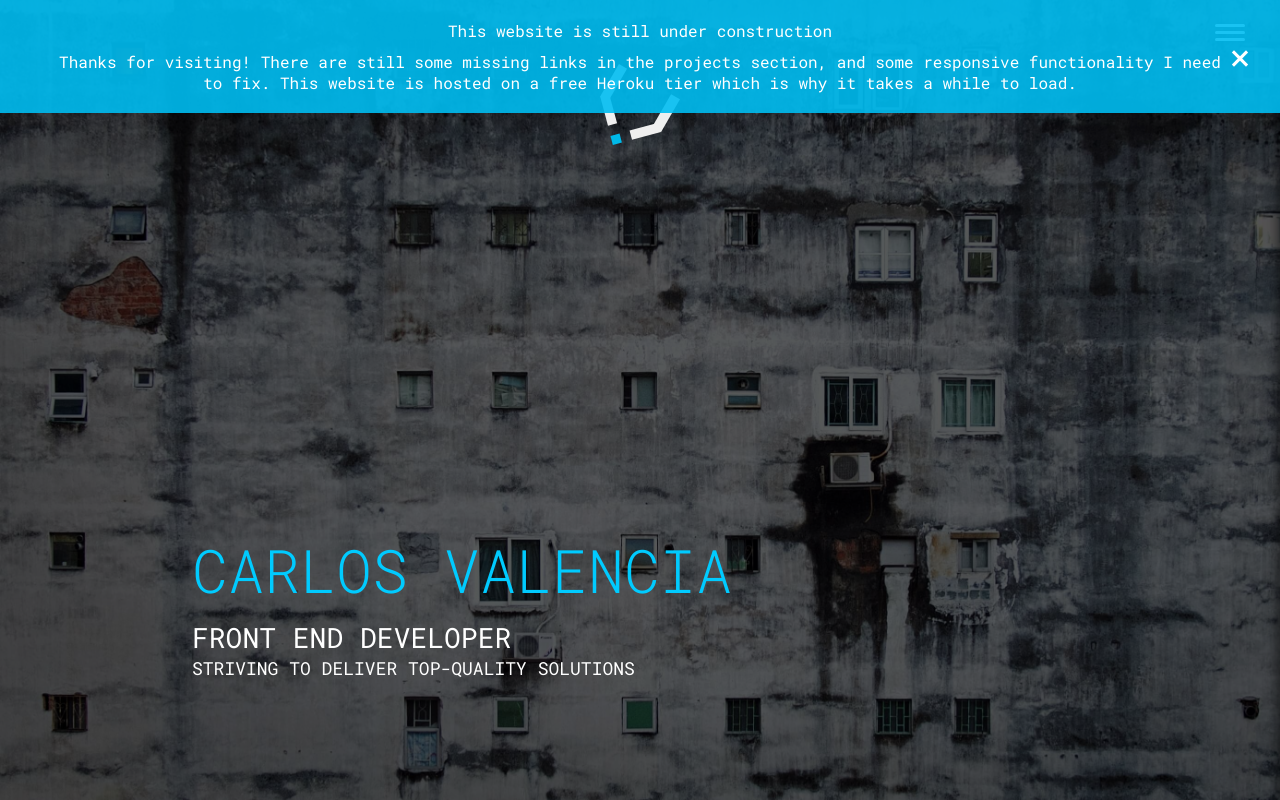
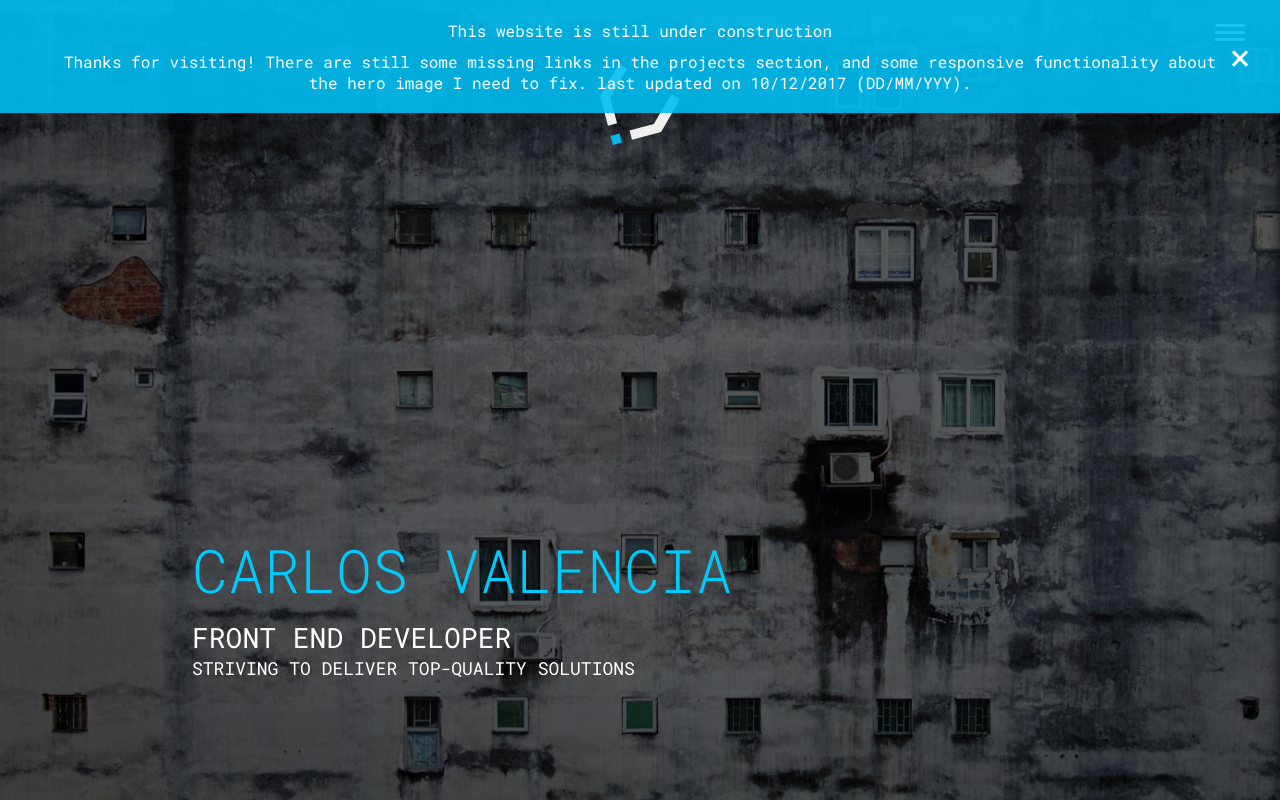
Before and after one commit to valecarlos/PortfolioV2, a React (Create React App) app: page / in a window 1280 px wide. Both pictures are taken after a click on the label "More Info...". Shown: the top 800 px of the page. Built offline with nearby package versions, Linux system fonts and the light colour scheme; no server answers; a web font is replaced by a local one.

Commit message:
updating under construction text

```diff
--- a/package.json
+++ b/package.json
@@ -1,5 +1,5 @@
 {
-  "homepage": "https://valecarlos.github.io/PortfolioV2",
+  "homepage": "carlosvalencia.co",
   "name": "portfolio2017",
   "version": "0.1.0",
   "private": true,
--- a/src/components/Footer/Footer.css
+++ b/src/components/Footer/Footer.css
@@ -19,7 +19,7 @@
     display: inline-block;
     padding: 10px;
     margin: 0px 5px;
-    transition: 0.3 all ease-in;
+    transition: 0.3s all ease-in;
 }
 
 .social-footer-container li:hover {
--- a/src/components/UnderConstruction/UnderConstruction.js
+++ b/src/components/UnderConstruction/UnderConstruction.js
@@ -11,7 +11,7 @@ export default class UnderConstruction extends Component {
                 <label htmlFor="more-info-check">More Info...</label>
                 <div className="info-extended">
                     Thanks for visiting! There are still some missing links in the projects section,
-                    and some responsive functionality I need to fix. This website is hosted on a free Heroku tier which is why it takes a while to load.
+                    and some responsive functionality about the hero image I need to fix. last updated on 10/12/2017 (DD/MM/YYY).
                 </div>
             </div>
           <div className="close-uc" onClick={this.props.closeUnderConstruction}></div>
```
